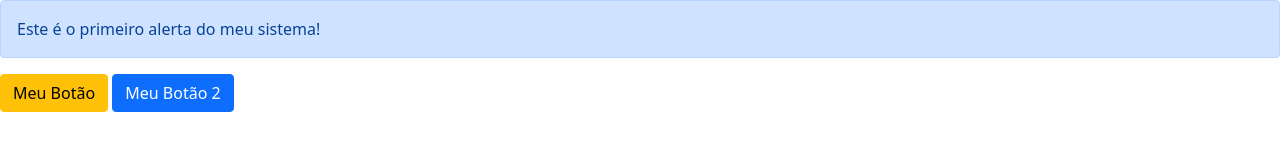
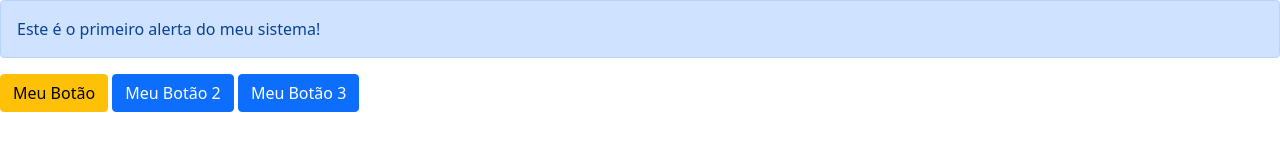
Before and after one commit to mataky/19a_pap_devopsitau, a plain HTML site: page index.html in a window 1280 px wide. Drawn offline with Linux system fonts and the light colour scheme.

Commit message:
COMMIT 3O BOTAO

```diff
--- a/index.html
+++ b/index.html
@@ -12,6 +12,7 @@
       </div>
       <button type="button" class="btn btn-warning">Meu Botão</button>
       <button type="button" class="btn btn-primary">Meu Botão 2</button>
+      <button type="button" class="btn btn-primary">Meu Botão 3</button>
     <script src="jquery-3.6.0.min.js"></script>
     <script src="bootstrap.bundle.min.js"></script>
 
```
